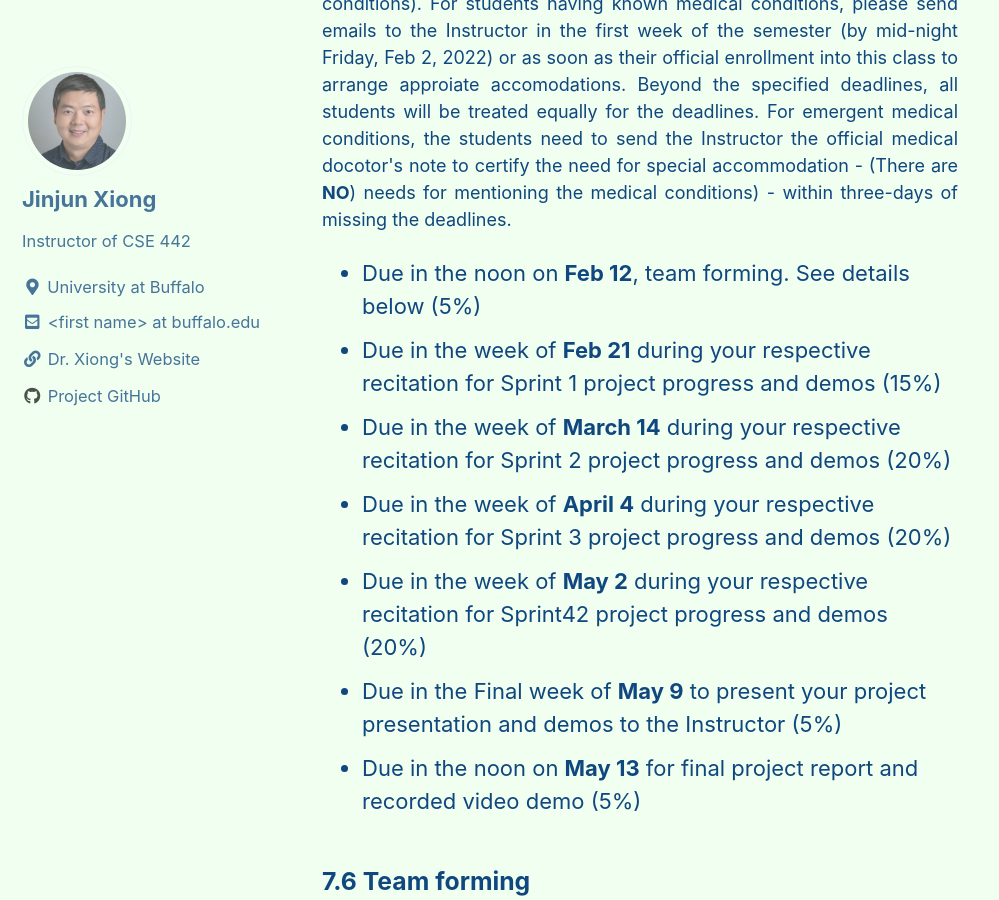
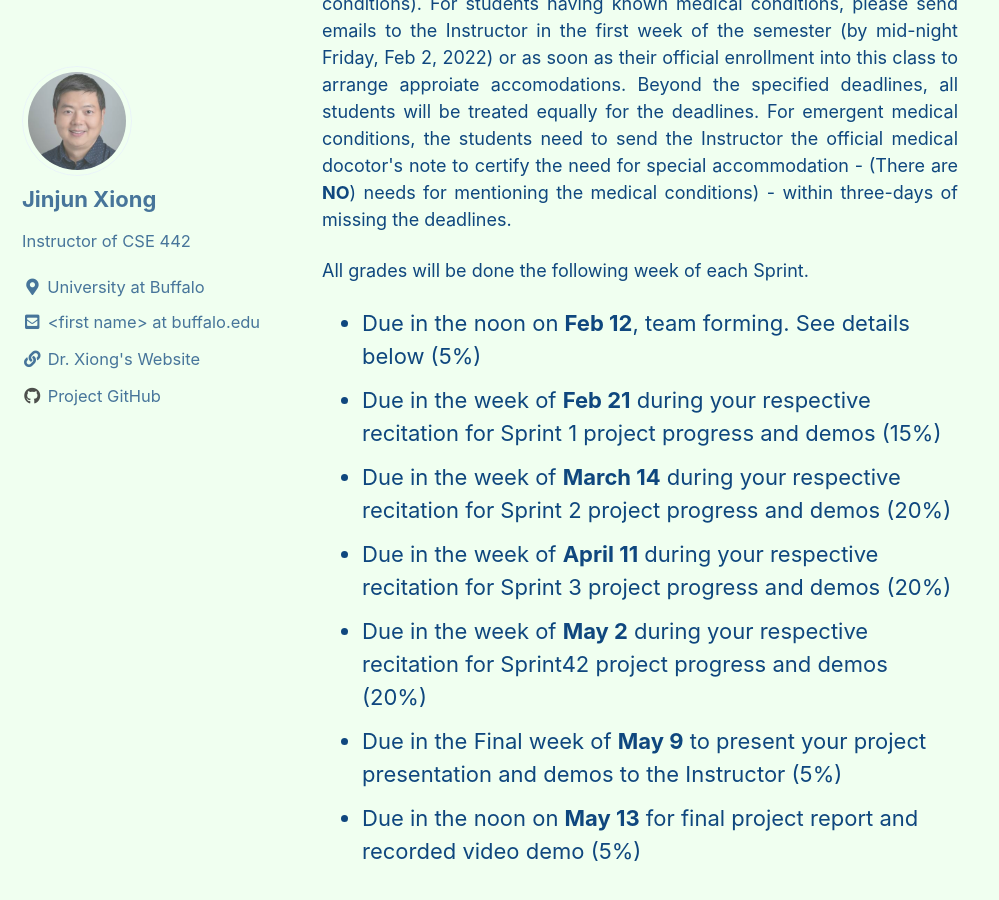
Before and after one commit to xlab-classes/cse442, a Jekyll site: the page built from index.md, in a window 1280 px wide and 900 px high, scrolled down 8481 px. Shown: the whole window, without its empty margins (0-999 px from the left). Built offline with Jekyll 4.4.1, drawn with Linux system fonts in a browser that asks for light colours; cached includes are drawn as plain includes.

Commit message:
Update index.md

```diff
--- a/index.md
+++ b/index.md
@@ -365,10 +365,13 @@ learning outcomes, it is important that all students participate.
 There is no exception to meeting the deadlines (except legitimate medical conditions). For students having known medical conditions, please send emails to the Instructor in the first week of the semester (by mid-night Friday, Feb 2, 2022) or as soon as their official enrollment into this class to arrange approiate accomodations. Beyond the specified deadlines, all students will be treated equally for the deadlines. For emergent medical conditions, the students need to send the Instructor the official medical docotor's note to certify the need for special accommodation - (There are <b>NO</b>) needs for mentioning the medical conditions) - within three-days of missing the deadlines.
 </p>
 
+<p style='font-size:18px; text-align:justify'> All grades will be done the following week of each Sprint.
+	</p>
+
 - Due in the noon on **Feb 12**, team forming. See details below (5%)
 - Due in the week of **Feb 21** during your respective recitation for Sprint 1 project progress and demos (15%)
 - Due in the week of **March 14** during your respective recitation for Sprint 2 project progress and demos (20%)
-- Due in the week of **April 4** during your respective recitation for Sprint 3 project progress and demos (20%)
+- Due in the week of **April 11** during your respective recitation for Sprint 3 project progress and demos (20%)
 - Due in the week of **May 2** during your respective recitation for Sprint42 project progress and demos (20%)
 - Due in the Final week of **May 9** to present your project presentation and demos to the Instructor (5%)
 - Due in the noon on **May 13** for final project report and recorded video demo (5%)
```
